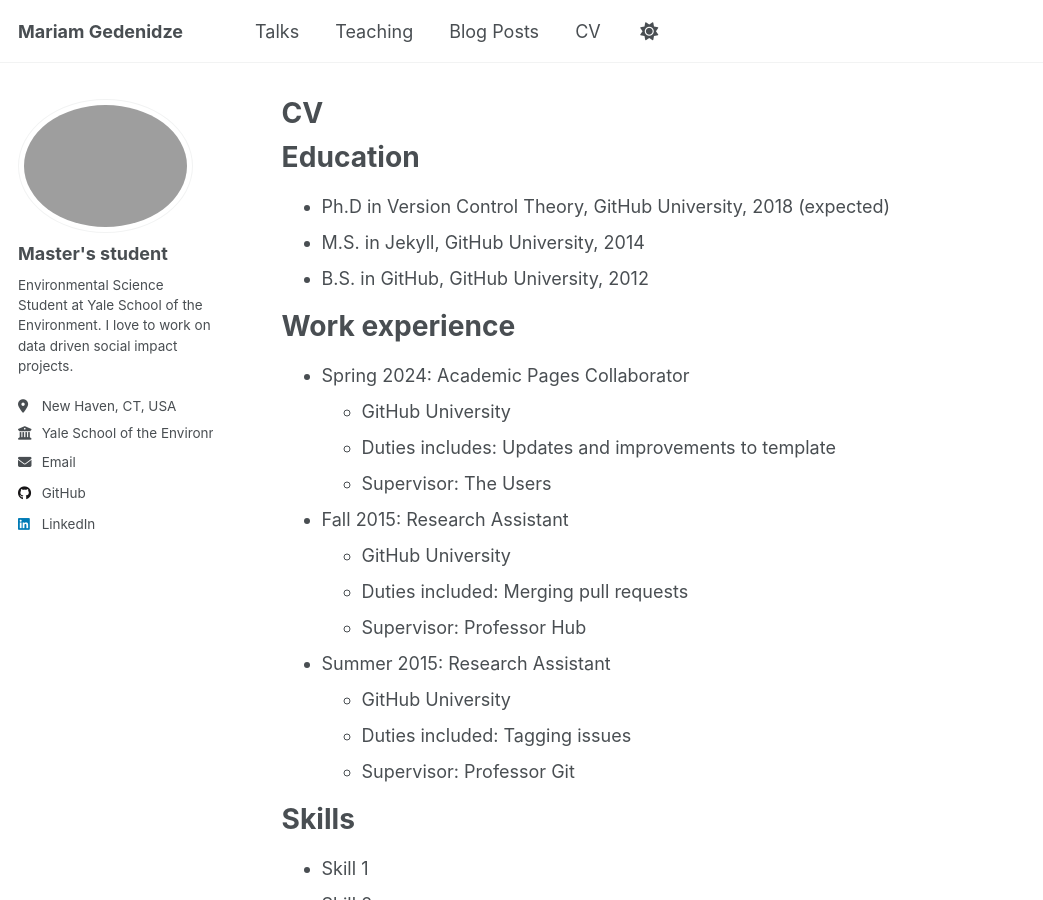
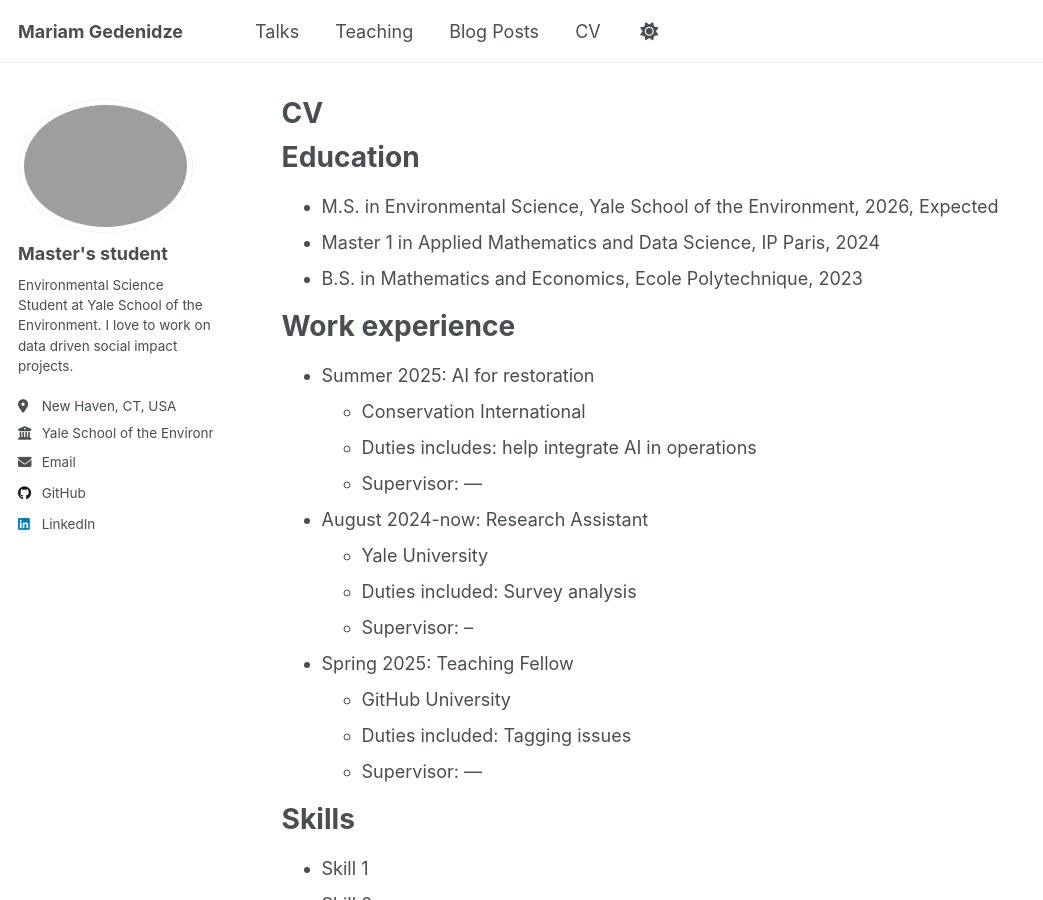
Before and after one commit to MariamGed/MariamGed.github.io, a Jekyll site: the page built from _pages/cv.md, in a window 1280 px wide and 900 px high. Shown: the whole window, without its empty margins (0-1043 px from the left). Built offline with Jekyll 4.4.1, drawn with Linux system fonts in a browser that asks for light colours; some of the changed text lies outside the part shown.

Commit message:
Update cv.md

```diff
--- a/_pages/cv.md
+++ b/_pages/cv.md
@@ -11,26 +11,26 @@ redirect_from:
 
 Education
 ======
-* Ph.D in Version Control Theory, GitHub University, 2018 (expected)
-* M.S. in Jekyll, GitHub University, 2014
-* B.S. in GitHub, GitHub University, 2012
+* M.S. in Environmental Science, Yale School of the Environment, 2026, Expected
+* Master 1 in Applied Mathematics and Data Science, IP Paris, 2024
+* B.S. in Mathematics and Economics, Ecole Polytechnique, 2023
 
 Work experience
 ======
-* Spring 2024: Academic Pages Collaborator
-  * GitHub University
-  * Duties includes: Updates and improvements to template
-  * Supervisor: The Users
+* Summer 2025: AI for restoration
+  * Conservation International
+  * Duties includes: help integrate AI in operations
+  * Supervisor: ---
 
-* Fall 2015: Research Assistant
-  * GitHub University
-  * Duties included: Merging pull requests
-  * Supervisor: Professor Hub
+* August 2024-now: Research Assistant
+  * Yale University
+  * Duties included: Survey analysis
+  * Supervisor: --
 
-* Summer 2015: Research Assistant
+* Spring 2025: Teaching Fellow
   * GitHub University
   * Duties included: Tagging issues
-  * Supervisor: Professor Git
+  * Supervisor: ---
 
 Skills
 ======
@@ -61,4 +61,4 @@ Teaching
 
 Service and leadership
 ======
-* Currently signed in to 43 different slack teams
+* Head of Environmental Data Science SIG, Yale University
```
